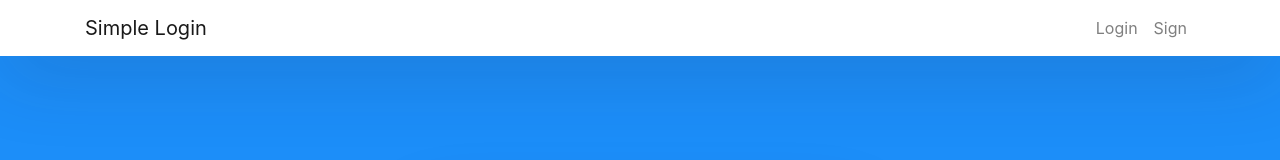
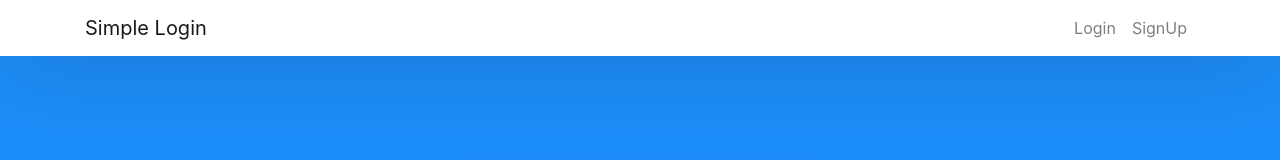
Before and after one commit to WildestDeuce/react-login, a React (Create React App) app in the folder react-login/: page / in a window 1280 px wide. Shown: the top 160 px of the page. Built offline with nearby package versions, Linux system fonts and the light colour scheme.

Commit message:
cleaned up UI error

```diff
--- a/react-login/src/App.js
+++ b/react-login/src/App.js
@@ -19,7 +19,7 @@ function App() {
 										<Link className="nav-link" to={'sign-in'}>Login</Link>
 									</li>
 									<li className="nav-item">
-										<Link className="nav-link" to={'sign-up'}>Sign</Link>
+										<Link className="nav-link" to={'sign-up'}>SignUp</Link>
 									</li>
 
 								</ul>
```
